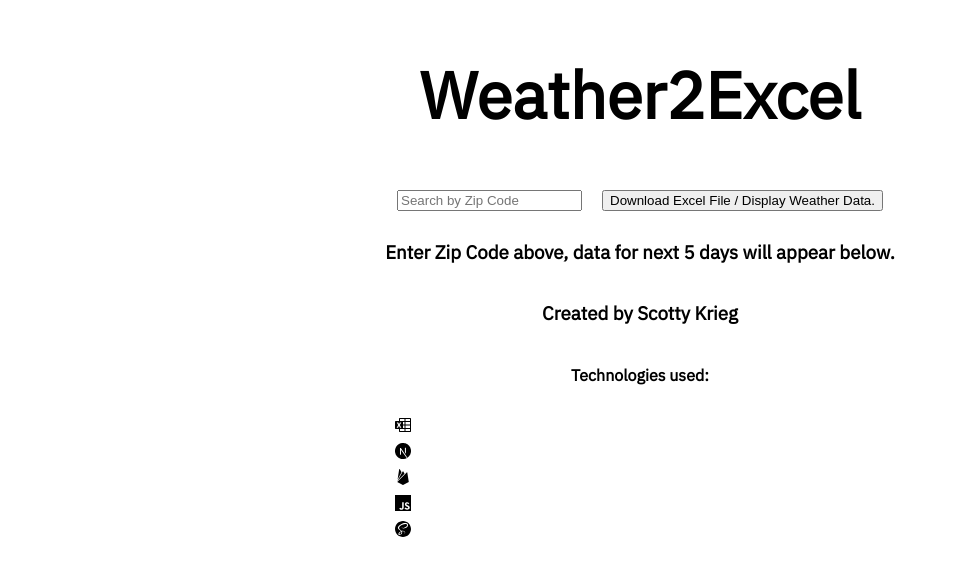
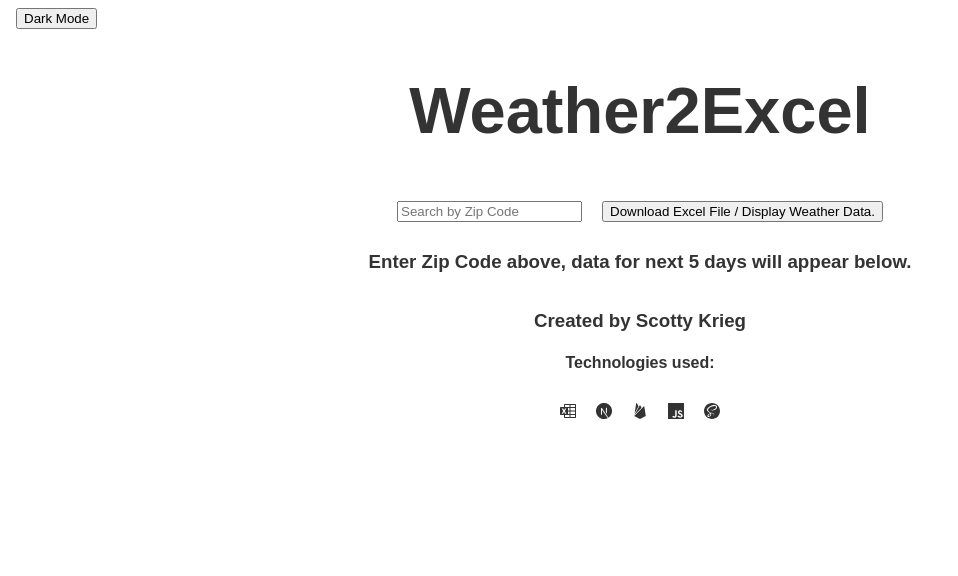
Before and after one commit to scottykrieg/weather2excel, a Next.js app: page / in a window 1280 px wide. Shown: the top 576 px of the page, without its empty margins (0-958 px from the left). Built offline with nearby package versions, Linux system fonts and the light colour scheme.

Commit message:
Added light and dark modes

```diff
--- a/components/Footer.js
+++ b/components/Footer.js
@@ -13,13 +13,13 @@ export default function Footer() {
       <div className={styles.footer}>
         <h3>Created by Scotty Krieg</h3>
         <h4>Technologies used:</h4>
-      </div>
-      <div className={styles.iconRow}>
-        <SiMicrosoftexcel />
-        <SiNextdotjs />
-        <SiFirebase />
-        <SiJavascript />
-        <SiSass />
+        <div className={styles.iconRow}>
+          <SiMicrosoftexcel />
+          <SiNextdotjs />
+          <SiFirebase />
+          <SiJavascript />
+          <SiSass />{" "}
+        </div>
       </div>
     </>
   );
--- /dev/null
+++ b/components/ModeToggle.js
@@ -0,0 +1,16 @@
+import PropTypes from "prop-types";
+
+function ModeToggle({ mode, handleModeToggle }) {
+  return (
+    <button className="mode-toggle" onClick={handleModeToggle}>
+      {mode === "light" ? "Dark Mode" : "Light Mode"}
+    </button>
+  );
+}
+
+ModeToggle.propTypes = {
+  mode: PropTypes.string.isRequired,
+  handleModeToggle: PropTypes.func.isRequired,
+};
+
+export default ModeToggle;
--- a/package.json
+++ b/package.json
@@ -19,6 +19,7 @@
     "react": "18.2.0",
     "react-dom": "18.2.0",
     "react-icons": "^4.8.0",
-    "sass": "^1.62.1"
+    "sass": "^1.62.1",
+    "styled-components": "^5.3.10"
   }
 }
--- a/pages/_app.js
+++ b/pages/_app.js
@@ -1,12 +1,32 @@
+import { useState } from "react";
+import Head from "next/head";
 import "@/styles/index.sass";
-import { IBM_Plex_Sans } from "next/font/google";
+import ModeToggle from "@/components/ModeToggle";
 
-const ibm = IBM_Plex_Sans({ weight: "400", subsets: ["latin"] });
+function MyApp({ Component, pageProps }) {
+  const [mode, setMode] = useState("light");
 
-export default function App({ Component, pageProps }) {
+  const handleModeToggle = () => {
+    const newMode = mode === "light" ? "dark" : "light";
+    setMode(newMode);
+    document.documentElement.setAttribute("data-theme", newMode);
+  };
+
   return (
-    <main className={ibm.className}>
-      <Component {...pageProps} />
-    </main>
+    <>
+      <Head>
+        <title>My App</title>
+      </Head>
+      <body
+        className={`font-ibm-plex-sans ${mode === "light" ? "light" : "dark"}`}
+      >
+        <ModeToggle mode={mode} handleModeToggle={handleModeToggle} />
+        <div>
+          <Component {...pageProps} />
+        </div>
+      </body>
+    </>
   );
 }
+
+export default MyApp;
--- a/pages/_document.js
+++ b/pages/_document.js
@@ -1,13 +1,77 @@
-import { Html, Head, Main, NextScript } from 'next/document'
+import Document, { Html, Head, Main, NextScript } from "next/document";
+import { ServerStyleSheet } from "styled-components";
 
-export default function Document() {
+class MyDocument extends Document {
+  static async getInitialProps(ctx) {
+    const sheet = new ServerStyleSheet();
+    const originalRenderPage = ctx.renderPage;
+
+    try {
+      ctx.renderPage = () =>
+        originalRenderPage({
+          enhanceApp: (App) => (props) =>
+            sheet.collectStyles(<App {...props} />),
+        });
+
+      const initialProps = await Document.getInitialProps(ctx);
+      return {
+        ...initialProps,
+        styles: (
+          <>
+            {initialProps.styles}
+            {sheet.getStyleElement()}
+          </>
+        ),
+      };
+    } finally {
+      sheet.seal();
+    }
+  }
+
+  render() {
     return (
-    <Html lang="en">
+      <Html>
         <Head />
         <body>
           <Main />
           <NextScript />
+          <style
+            dangerouslySetInnerHTML={{
+              __html: `
+              body.light {
+                background-color: #ffffff;
+                color: #333333;
+              }
+              body.dark {
+                background-color: #333333;
+                color: #ffffff;
+              }
+              .button {
+                border-radius: 5px;
+                padding: 10px 20px;
+                font-size: 18px;
+                font-weight: bold;
+                cursor: pointer;
+                transition: all 0.2s ease-in-out;
+              }
+              .button.light {
+                background-color: #007aff;
+                color: #ffffff;
+              }
+              .button.dark {
+                background-color: #1f1f1f;
+                color: #ffffff;
+              }
+              .font-ibm-plex-sans {
+                font-family: "IBM Plex Sans", sans-serif;
+              }
+            `,
+            }}
+          />
         </body>
       </Html>
-  )
+    );
   }
+}
+
+export default MyDocument;
--- a/pages/index.js
+++ b/pages/index.js
@@ -5,11 +5,19 @@ import WeatherForm from "../components/WeatherForm";
 import WeatherData from "../components/WeatherData";
 import { Workbook } from "exceljs";
 import Footer from "@/components/Footer";
+import ModeToggle from "@/components/ModeToggle";
 
 const IndexPage = () => {
   const [data, setData] = useState([]);
   const [cityName, setCityName] = useState("");
   const [countryName, setCountryName] = useState("");
+  const [mode, setMode] = useState("light");
+
+  const handleModeToggle = () => {
+    const newMode = mode === "light" ? "dark" : "light";
+    setMode(newMode);
+    document.documentElement.setAttribute("data-theme", newMode);
+  };
 
   const handleSubmit = async (zipCode) => {
     try {
--- a/styles/footer.module.sass
+++ b/styles/footer.module.sass
@@ -1,13 +1,12 @@
 .footer
-    display: grid
+    display: flexbox
     align-items: center
     h3, h4
         text-align: center
 
 .iconRow
+    display: flex
+    justify-content: center
+    align-items: center
     svg
-        display: flex
-        justify-content: center
-        align-items: center
-        flex-direction: column
-        margin: 10px
+        padding: 10px
--- a/styles/index.sass
+++ b/styles/index.sass
@@ -1,6 +1,3 @@
-body
-    display: grid
-    place-items: center
 
 h1
     text-align: center
--- /dev/null
+++ b/styles/light.module.sass
@@ -0,0 +1,13 @@
+$primary-color: #007aff
+$background-color: #ffffff
+
+body.light
+  background-color: $background-color
+  color: #333333
+  margin: 0
+  min-height: 100vh
+  min-width: 100vh
+
+body .button
+  background-color: $primary-color
+  color: #ffffff
--- a/styles/weatherdata.module.sass
+++ b/styles/weatherdata.module.sass
@@ -1,5 +1,4 @@
 .header
-    background-color: slategrey
     th
         padding-left: 50px
         padding-right: 50px
```
Also changed, not shown: styles/dark.module.sass (added, +13 -0 lines), 2 other files (tests, documents, lock files or other folders). Lines whose indentation alone changed are shown as unchanged.
